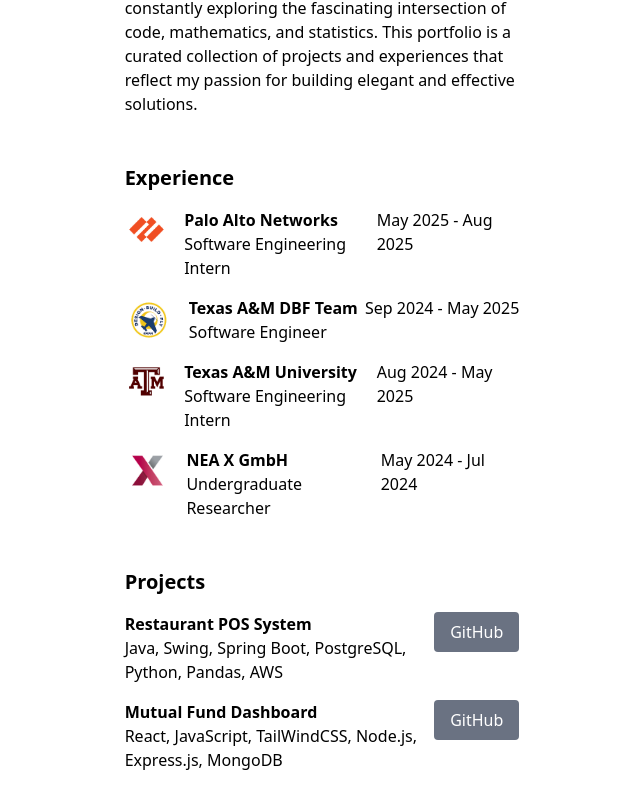
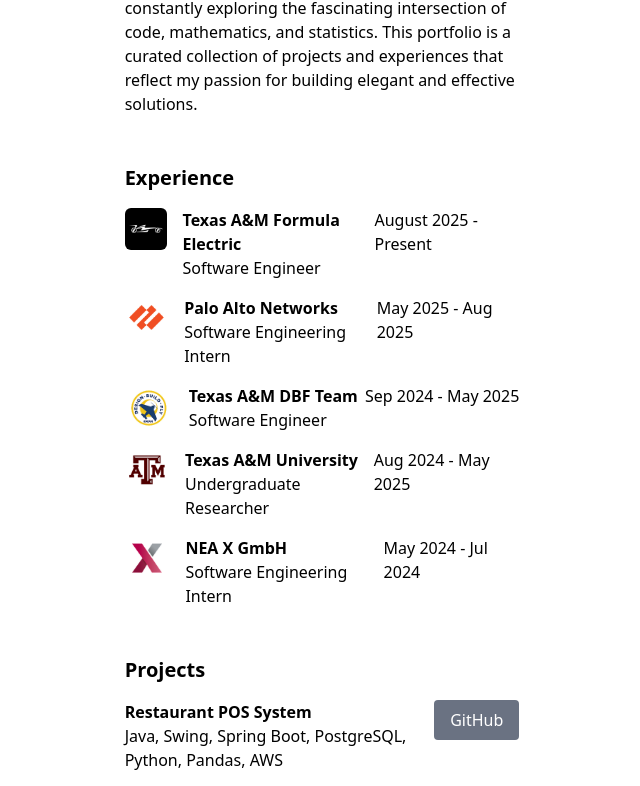
Before and after one commit to piyushh-11/Personal-Website, a React (Vite) app: page / in a window 1280 px wide. Shown: the part 544-1330 px from the top of the page, without its empty margins (318-958 px from the left). Built offline with nearby package versions, Linux system fonts and the light colour scheme.

Commit message:
added tamu formula e expereince

```diff
--- a/src/pages/Home.tsx
+++ b/src/pages/Home.tsx
@@ -1,3 +1,4 @@
+import FSAE from "/FSAE.png";
 import PANW from "/PANW.png";
 import TAMU from "/TAMU.png";
 import DBF from "/DBF.png";
@@ -5,7 +6,7 @@
 
 const Home = () => {
   return (
-    <div className="flex flex-col gap-12 sm:w-full md:w-1/2 lg:w-1/3 p-4">
+    <div className="flex flex-col gap-12 sm:w-full md:w-1/2 lg:w-1/3 2xl:w-1/4 p-4">
       {/* Header */}
       <div className="mt-24 flex flex-col gap-12">
         {/* Text */}
@@ -72,7 +73,25 @@
         {/* Palo Alto Networks */}
         <div className="flex flex-row justify-between">
           <div className="flex flex-row gap-4">
-            <div className="w-12 h-12 rounded">
+            <div className="w-12 h-12">
+              <img src={FSAE} alt="" className="rounded-md"/>
+            </div>
+
+            <div>
+              <h3 className="font-bold">Texas A&M Formula Electric</h3>
+              <h3>Software Engineer</h3>
+            </div>
+          </div>
+
+          <div>
+            <h3 className="">August 2025 - Present</h3>
+          </div>
+        </div>
+
+        {/* Palo Alto Networks */}
+        <div className="flex flex-row justify-between">
+          <div className="flex flex-row gap-4">
+            <div className="w-12 h-12">
               <img src={PANW} alt="" />
             </div>
 
@@ -90,7 +109,7 @@
         {/* Texas A&M DBF Team */}
         <div className="flex flex-row justify-between">
           <div className="flex flex-row gap-4">
-            <div className="w-12 h-12 rounded">
+            <div className="w-12 h-12">
               <img src={DBF} alt="" />
             </div>
 
@@ -108,13 +127,13 @@
         {/* Texas A&M */}
         <div className="flex flex-row justify-between">
           <div className="flex flex-row gap-4">
-            <div className="w-12 h-12 rounded">
+            <div className="w-12 h-12">
               <img src={TAMU} alt="" />
             </div>
 
             <div>
               <h3 className="font-bold">Texas A&M University</h3>
-              <h3>Software Engineering Intern</h3>
+              <h3>Undergraduate Researcher</h3>
             </div>
           </div>
 
@@ -126,13 +145,13 @@
         {/* NEA X GmbH */}
         <div className="flex flex-row justify-between">
           <div className="flex flex-row gap-4">
-            <div className="w-12 h-12 rounded">
+            <div className="w-12 h-12">
               <img src={NEAX} alt="" />
             </div>
 
             <div>
               <h3 className="font-bold">NEA X GmbH</h3>
-              <h3>Undergraduate Researcher</h3>
+              <h3>Software Engineering Intern</h3>
             </div>
           </div>
 
```
Also changed, not shown: public/FSAE.png (added).
